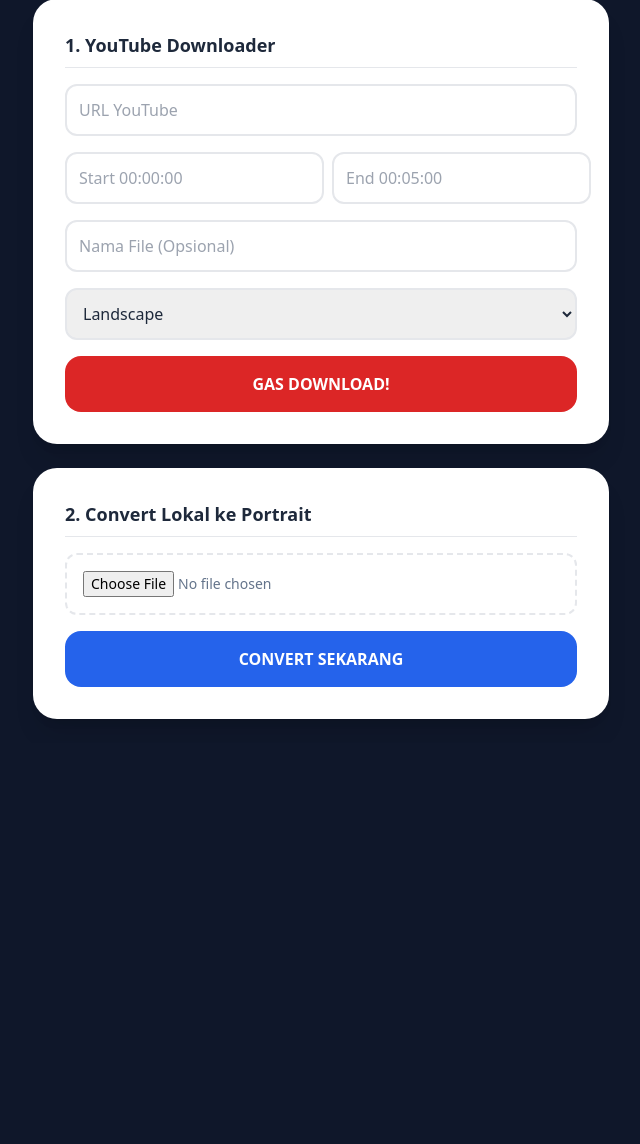
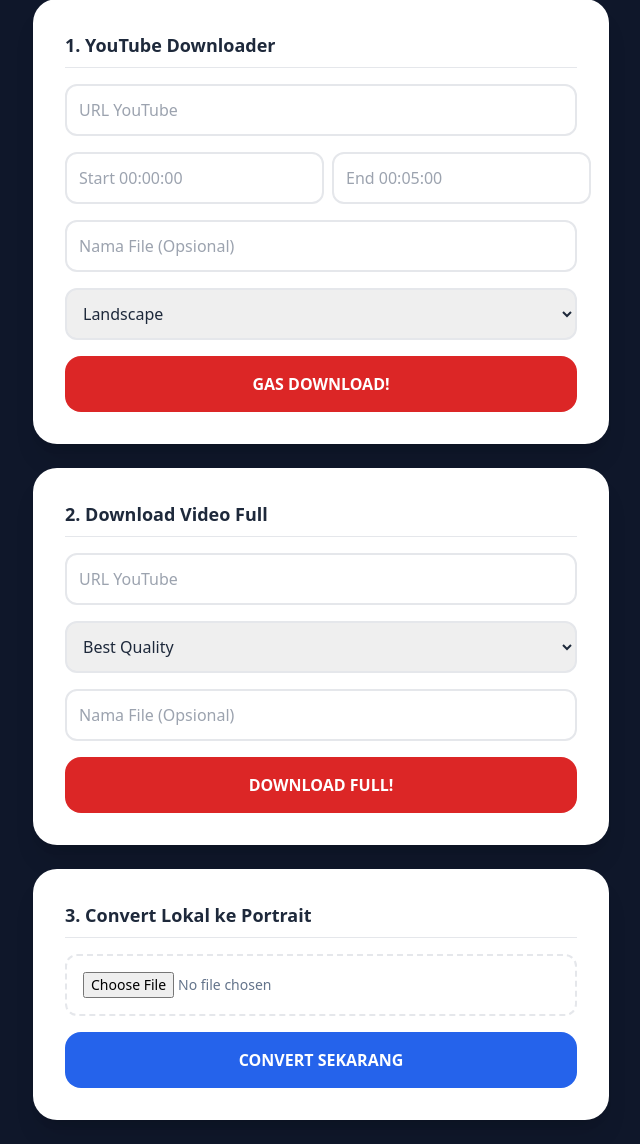
Before and after one commit to digimoblife/yt-clipper-studio, a Flask app: page / in a window 1280 px wide. Shown: the part 117-1261 px from the top of the page, without its empty margins (319-959 px from the left). Before the commit the page ends 836 px from the top, so only its background shows below. Run offline with Flask 3, Linux system fonts and the light colour scheme; some libraries are stand-ins or nearby versions.

Commit message:
Add full video download feature with quality options

```diff
--- a/app.py
+++ b/app.py
@@ -1,16 +1,31 @@
 import os
 import subprocess
+import re
 from flask import Flask, render_template, request, jsonify
 from werkzeug.utils import secure_filename
 
 app = Flask(__name__)
 
-# Konfigurasi Folder di Mac kamu
 DOWNLOAD_FOLDER = os.path.expanduser("~/Downloads")
 UPLOAD_FOLDER = os.path.join(DOWNLOAD_FOLDER, "Clipper_Uploads")
 os.makedirs(UPLOAD_FOLDER, exist_ok=True)
 
 app.config['UPLOAD_FOLDER'] = UPLOAD_FOLDER
+
+QUALITY_FORMATS = {
+    "best": "bestvideo+bestaudio/best",
+    "1080p": "bestvideo[height<=1080]+bestaudio/best[height<=1080]",
+    "720p": "bestvideo[height<=720]+bestaudio/best[height<=720]",
+    "480p": "bestvideo[height<=480]+bestaudio/best[height<=480]",
+    "360p": "bestvideo[height<=360]+bestaudio/best[height<=360]",
+}
+
+def get_binary_path(binary_name):
+    paths = [f"/opt/homebrew/bin/{binary_name}", f"/usr/local/bin/{binary_name}"]
+    for path in paths:
+        if os.path.exists(path):
+            return path
+    return binary_name
 
 @app.route('/')
 def index():
@@ -28,7 +43,6 @@ def download():
     mode = data.get('mode', 'landscape')
     custom_name = data.get('custom_name', '').strip()
 
-    # Logika Penamaan
     if not custom_name:
         custom_name = f"clipping_{start.replace(':', '')}"
     if not custom_name.endswith(".mp4"):
@@ -37,10 +51,12 @@ def download():
     filename = secure_filename(custom_name.replace(" ", "_"))
     output_path = os.path.join(DOWNLOAD_FOLDER, filename)
 
+    ytdlp_path = get_binary_path("yt-dlp")
+    ffmpeg_path = get_binary_path("ffmpeg")
+
     try:
-        # Proses Download & Potong
         subprocess.run([
-            "/usr/local/bin/yt-dlp", "--no-playlist",
+            ytdlp_path, "--no-playlist",
             "--downloader", "ffmpeg",
             "--downloader-args", f"ffmpeg_i:-ss {start} -to {end}",
             "-f", "bv[ext=mp4]+ba[ext=m4a]/b[ext=mp4]",
@@ -50,13 +66,51 @@ def download():
         if mode == 'portrait':
             reels_path = os.path.join(DOWNLOAD_FOLDER, f"reels_{filename}")
             subprocess.run([
-                "/usr/local/bin/ffmpeg", "-i", output_path,
+                ffmpeg_path, "-i", output_path,
                 "-vf", "crop=ih*(9/16):ih", "-c:a", "copy", "-y", reels_path
             ], check=True)
             return jsonify({"status": "success", "message": f"Berhasil! File Reels: reels_{filename}"})
 
         return jsonify({"status": "success", "message": f"Berhasil! File: {filename}"})
 
+    except Exception as e:
+        return jsonify({"status": "error", "message": str(e)})
+
+@app.route('/download-full', methods=['POST'])
+def download_full():
+    data = request.json
+    if not data:
+        return jsonify({"status": "error", "message": "Data tidak diterima."})
+
+    url = data.get('url')
+    quality = data.get('quality', 'best')
+    custom_name = data.get('custom_name', '').strip()
+
+    if not url:
+        return jsonify({"status": "error", "message": "URL YouTube wajib diisi."})
+
+    if quality not in QUALITY_FORMATS:
+        quality = "best"
+
+    if not custom_name:
+        custom_name = "video_full"
+    if not custom_name.endswith(".mp4"):
+        custom_name += ".mp4"
+
+    filename = secure_filename(custom_name.replace(" ", "_"))
+    output_path = os.path.join(DOWNLOAD_FOLDER, filename)
+
+    ytdlp_path = get_binary_path("yt-dlp")
+    fmt = QUALITY_FORMATS[quality]
+
+    try:
+        subprocess.run([
+            ytdlp_path, "--no-playlist",
+            "-f", fmt,
+            "--merge-output-format", "mp4",
+            "-o", output_path, url
+        ], check=True)
+        return jsonify({"status": "success", "message": f"Download selesai! File: {filename}"})
     except Exception as e:
         return jsonify({"status": "error", "message": str(e)})
 
@@ -73,9 +127,11 @@ def convert():
     output_name = f"reels_{filename}"
     output_path = os.path.join(app.config['UPLOAD_FOLDER'], output_name)
 
+    ffmpeg_path = get_binary_path("ffmpeg")
+
     try:
         subprocess.run([
-            "/usr/local/bin/ffmpeg", "-i", input_path,
+            ffmpeg_path, "-i", input_path,
             "-vf", "crop=ih*(9/16):ih", "-c:a", "copy", "-y", output_path
         ], check=True)
         return jsonify({"status": "success", "message": f"Konversi Selesai: {output_name}"})
--- a/templates/index.html
+++ b/templates/index.html
@@ -29,7 +29,23 @@
         </div>
 
         <div class="bg-white p-8 rounded-3xl shadow-xl">
-            <h2 class="text-lg font-bold mb-4 border-b pb-2">2. Convert Lokal ke Portrait</h2>
+            <h2 class="text-lg font-bold mb-4 border-b pb-2">2. Download Video Full</h2>
+            <div class="space-y-4">
+                <input type="text" id="full-url" placeholder="URL YouTube" class="w-full p-3 border-2 rounded-xl outline-none focus:border-red-500">
+                <select id="full-quality" class="w-full p-3 border-2 rounded-xl">
+                    <option value="best">Best Quality</option>
+                    <option value="1080p">1080p (Full HD)</option>
+                    <option value="720p">720p (HD)</option>
+                    <option value="480p">480p (SD)</option>
+                    <option value="360p">360p</option>
+                </select>
+                <input type="text" id="full-name" placeholder="Nama File (Opsional)" class="w-full p-3 border-2 rounded-xl">
+                <button onclick="proses('download-full')" id="btn-df" class="w-full bg-red-600 text-white py-4 rounded-2xl font-bold hover:bg-red-700 transition">DOWNLOAD FULL!</button>
+            </div>
+        </div>
+
+        <div class="bg-white p-8 rounded-3xl shadow-xl">
+            <h2 class="text-lg font-bold mb-4 border-b pb-2">3. Convert Lokal ke Portrait</h2>
             <div class="space-y-4">
                 <input type="file" id="file-input" accept="video/mp4" class="block w-full text-sm text-slate-500 border-2 border-dashed p-4 rounded-xl">
                 <button onclick="proses('convert')" id="btn-cv" class="w-full bg-blue-600 text-white py-4 rounded-2xl font-bold hover:bg-blue-700 transition">CONVERT SEKARANG</button>
@@ -43,11 +59,11 @@
         async function proses(tipe) {
             const btnDl = document.getElementById('btn-dl');
             const btnCv = document.getElementById('btn-cv');
+            const btnDf = document.getElementById('btn-df');
             const status = document.getElementById('status');
 
-            // Disable Tombol & Tampilkan Status
-            btnDl.disabled = true; btnCv.disabled = true;
-            btnDl.classList.add('opacity-50'); btnCv.classList.add('opacity-50');
+            btnDl.disabled = true; btnCv.disabled = true; btnDf.disabled = true;
+            btnDl.classList.add('opacity-50'); btnCv.classList.add('opacity-50'); btnDf.classList.add('opacity-50');
             status.classList.remove('hidden');
             status.className = "block p-6 bg-white rounded-3xl text-center shadow-xl font-bold text-blue-600";
             status.innerText = "⏳ Sedang memproses... Harap tunggu sebentar.";
@@ -64,6 +80,16 @@
                             end: document.getElementById('end').value,
                             mode: document.getElementById('mode').value,
                             custom_name: document.getElementById('custom_name').value
+                        })
+                    });
+                } else if (tipe === 'download-full') {
+                    res = await fetch('/download-full', {
+                        method: 'POST',
+                        headers: {'Content-Type': 'application/json'},
+                        body: JSON.stringify({
+                            url: document.getElementById('full-url').value,
+                            quality: document.getElementById('full-quality').value,
+                            custom_name: document.getElementById('full-name').value
                         })
                     });
                 } else {
@@ -83,9 +109,8 @@
             } catch (err) {
                 status.innerText = "❌ Gagal menyambung ke server lokal.";
             } finally {
-                // Aktifkan kembali tombol
-                btnDl.disabled = false; btnCv.disabled = false;
-                btnDl.classList.remove('opacity-50'); btnCv.classList.remove('opacity-50');
+                btnDl.disabled = false; btnCv.disabled = false; btnDf.disabled = false;
+                btnDl.classList.remove('opacity-50'); btnCv.classList.remove('opacity-50'); btnDf.classList.remove('opacity-50');
             }
         }
     </script>
```
